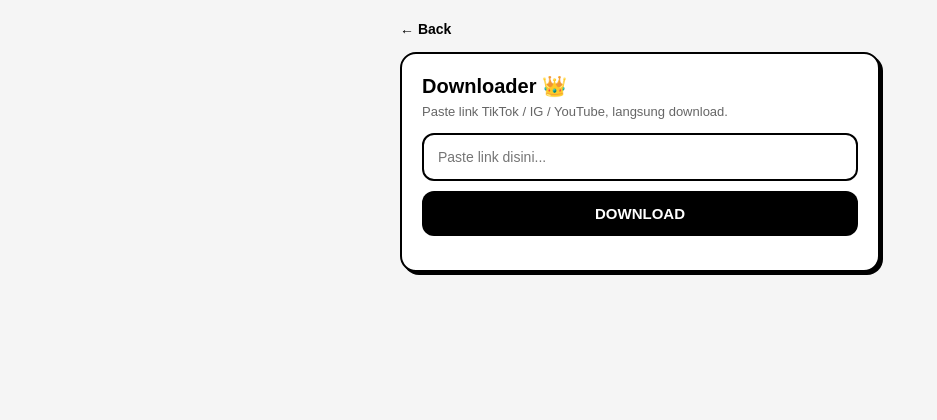
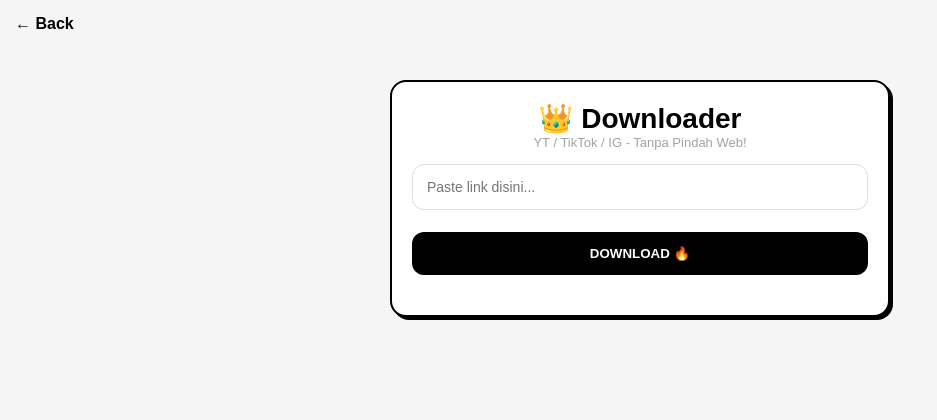
Before and after one commit to caturka/ai, a plain HTML site: page downloader.html in a window 1280 px wide. Shown: the whole page, without its empty margins (0-937 px from the left). Drawn offline with Linux system fonts and the light colour scheme.

Commit message:
Update downloader.html for new branding and functionality

```diff
--- a/downloader.html
+++ b/downloader.html
@@ -1,17 +1,15 @@
-<!DOCTYPE html>
-<html lang="id"><head><meta charset="UTF-8"><meta name="viewport" content="width=device-width, initial-scale=1.0"><title>Downloader - Catur K.A</title><link rel="stylesheet" href="style.css"></head>
-<body>
-<div class="topbar"><a href="index.html">← Back</a></div>
-<div class="box"><h2>Downloader 👑</h2><p>Paste link TikTok / IG / YouTube, langsung download.</p>
-<input id="dlLink" placeholder="Paste link disini...">
-<button class="btn" onclick="downloadNow()">DOWNLOAD</button>
-<div class="result" id="dlResult"></div></div>
+<!DOCTYPE html><html lang="id"><head><meta charset="UTF-8"><meta name="viewport" content="width=device-width, initial-scale=1.0"><title>Downloader - King Bangcats</title><link rel="stylesheet" href="style.css"><style>.box{max-width:500px;margin:60px auto;padding:20px;text-align:center}.box input{width:100%;padding:14px;border-radius:12px;border:1px solid #ddd}.box button{margin-top:12px;width:100%;padding:14px;border:none;border-radius:12px;background:#000;color:#fff;font-weight:800}#hasil{margin-top:20px;text-align:left}#hasil a{display:block;padding:14px;background:#000;color:#fff;border-radius:12px;text-decoration:none;text-align:center;font-weight:800;margin-top:10px}</style></head>
+<body><a href="index.html" style="position:fixed;top:15px;left:15px;text-decoration:none;font-weight:800;color:#000">← Back</a><div class="box"><h1>👑 Downloader</h1><p style="opacity:.6">YT / TikTok / IG - Tanpa Pindah Web!</p><input id="linkInput" placeholder="Paste link disini..."><button onclick="download()">DOWNLOAD 🔥</button><div id="hasil"></div></div>
 <script>
-function downloadNow(){
-  var v=document.getElementById('dlLink').value.trim();
-  if(!v){ document.getElementById('dlResult').innerHTML='Paste link dulu Catur!'; return; }
-  document.getElementById('dlResult').innerHTML='Buka di tab baru, save videonya ya King 👑<br><a href="https://ssstik.io/en?url='+encodeURIComponent(v)+'" target="_blank">👉 Klik Download Disini</a>';
-  window.open('https://ssstik.io/en?url='+encodeURIComponent(v),'_blank');
+async function download(){
+  var url=document.getElementById('linkInput').value.trim(); if(!url) return alert('Masukin link dulu Catur!');
+  var hasil=document.getElementById('hasil'); hasil.innerHTML='Lagi ngambil link... 😹';
+  try{
+    const res=await fetch('/.netlify/functions/download',{method:'POST',headers:{'Content-Type':'application/json'},body:JSON.stringify({url})});
+    const data=await res.json();
+    if(data.url){ hasil.innerHTML=`<video controls playsinline style="width:100%;border-radius:12px;background:#000" src="${data.url}"></video><a href="${data.url}" download>📥 DOWNLOAD VIDEO</a><p style="opacity:.6;font-size:12px">Kalo ga muter, klik DOWNLOAD terus puter pake VLC!</p>`; }
+    else if(data.picker){ hasil.innerHTML=data.picker.map(p=>`<video controls playsinline style="width:100%;border-radius:12px;background:#000;margin-bottom:8px" src="${p.url}"></video><a href="${p.url}" target="_blank">📥 DOWNLOAD ${p.type}</a>`).join(''); }
+    else{ hasil.innerHTML='Gagal! Video private / link salah 😿<br><small>'+JSON.stringify(data).slice(0,200)+'</small>'; }
+  }catch(e){ hasil.innerHTML='Error! Deploy ulang dulu di Netlify!'; }
 }
-</script>
-</body></html>
+</script></body></html>
```
